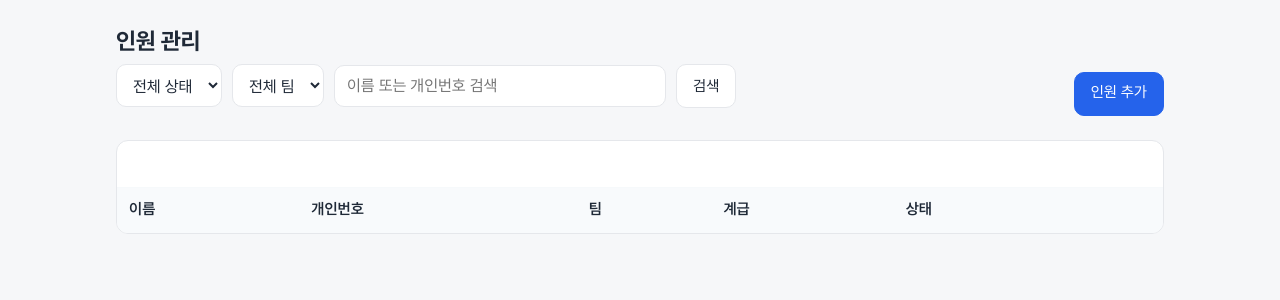
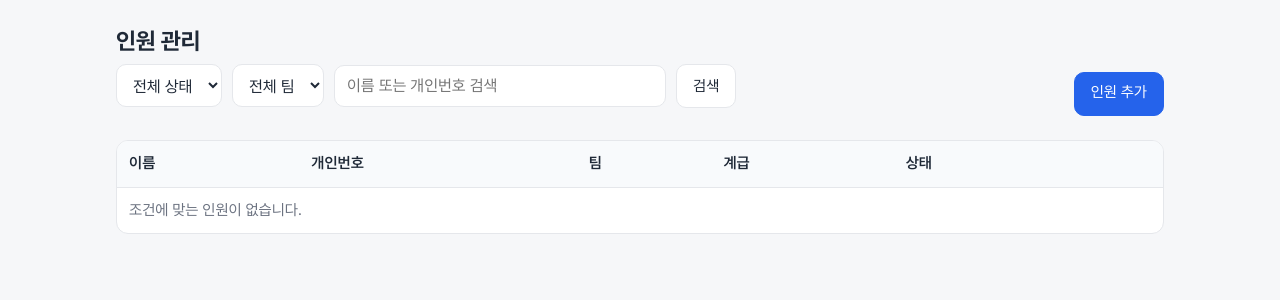
Before and after one commit to jihoon22-lee/PointBook, a FastAPI app: template app/templates/people.html in a window 1280 px wide. Shown: the top 300 px of the page. Run offline with FastAPI, Linux system fonts and the light colour scheme; the template is opened without the code that fills it, so the values that code supplies are empty.

Commit message:
fix(css): 스티키 테이블 헤더가 첫 행을 가리는 버그 제거 (#24)
* fix(css): sticky 테이블 헤더가 첫 행을 가리는 버그 제거

* chore: MCP 브라우저 스냅샷 디렉토리 gitignore 처리

---------

Co-authored-by: jihoon22-lee <jihoon22-lee@users.noreply.github.com>

```diff
--- a/app/static/css/style.css
+++ b/app/static/css/style.css
@@ -215,9 +215,6 @@ th {
   background: #f8fafc;
   font-weight: 600;
   white-space: nowrap;
-  position: sticky;
-  top: 54px;
-  z-index: 1;
 }
 tbody tr:last-child td { border-bottom: none; }
 tbody tr:hover td { background: #f8fafc; }
@@ -311,5 +308,4 @@ body:has(.login-wrap) .login-wrap .muted { color: #cbd5e1; }
   .card { padding: 16px; }
   th, td { padding: 9px 8px; }
   .summary-card .value { font-size: 1.35rem; }
-  th { top: 50px; }
 }
```
Also changed, not shown: e2e/tests/verify_design.py (+17 -0 lines), 1 other file.
